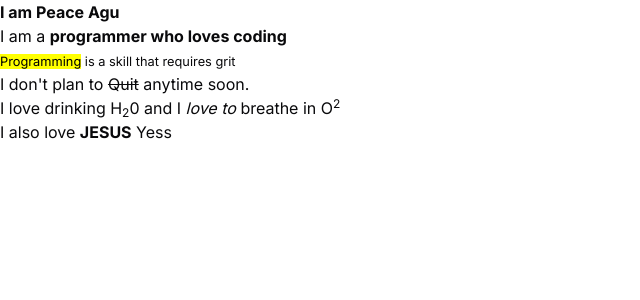
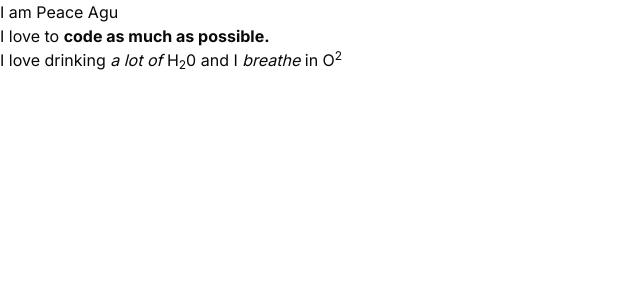
Before and after one commit to Peacelovescode/coming-soon, a Next.js app: page / in a window 1280 px wide. Shown: the top 300 px of the page, without its empty margins (0-640 px from the left). Built offline with nearby package versions, Linux system fonts and the light colour scheme.

Commit message:
Update page.tsx

```diff
--- a/app/page.tsx
+++ b/app/page.tsx
@@ -1,14 +1,15 @@
 import Image from "next/image";
 
 export default function Home() {
-  return <>
-    <h1><b>I am Peace Agu</b></h1>
-    <p>I am a <strong>programmer who loves coding</strong>
-    <p><small><mark>Programming</mark> is a skill that requires grit </small></p>
-      <p>I don't plan to <del>Quit</del> anytime soon.</p>
-      <p>I love drinking H<sub>2</sub>0 and I <i>love to</i> breathe in O<sup>2</sup></p>
-      <p> I also love <b>JESUS</b> Yess </p>
-    </p>
-  </>;
-
+	return (
+		<>
+			<h1>I am Peace Agu</h1>
+			<p>
+				I love to <b>code as much as possible.</b>
+			</p>
+			<p>
+				I love drinking<i> a lot of</i> H<sub>2</sub>0 and I <i>breathe</i> in O<sup>2</sup>
+			</p>
+		</>
+	);
 }
```
